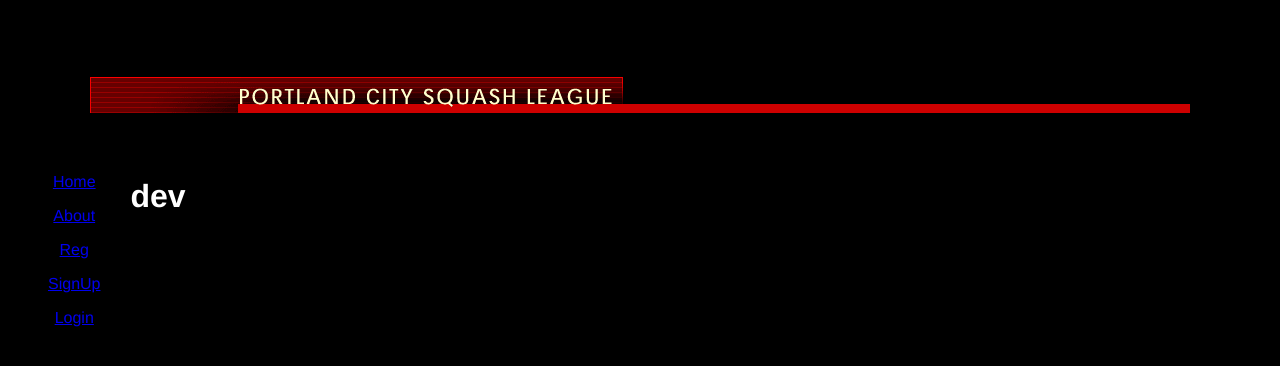
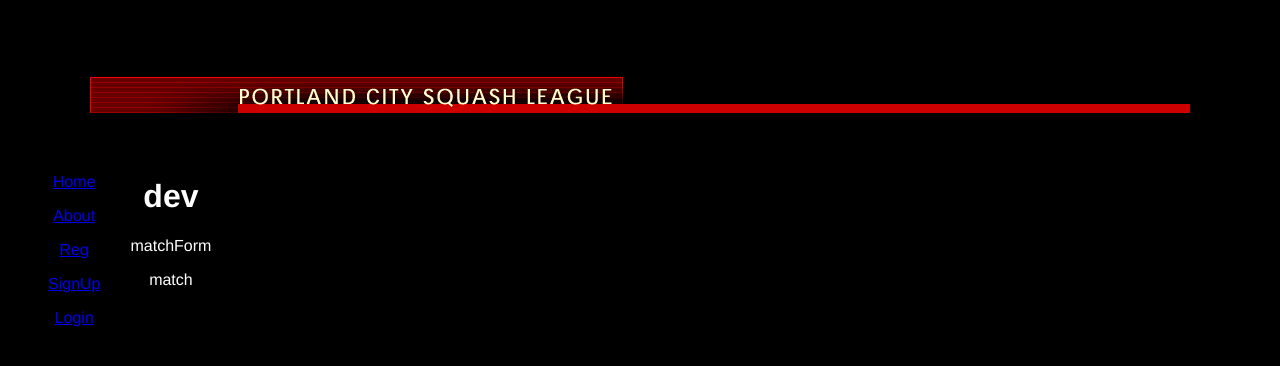
Before and after one commit to ccahill1117/pcsl-frontend, a Vue app: page /#/fun in a window 1280 px wide. Shown: the top 366 px of the page. Built offline with nearby package versions, Linux system fonts and the light colour scheme; what vuex-plugin-persistedstate would draw is missing.

Commit message:
multiword components

```diff
--- a/src/components/Match.vue
+++ b/src/components/MatchResult.vue
@@ -6,10 +6,10 @@
 
 <script>
 export default {
-  name: 'Match',
+  name: 'MatchResult',
   props: {
-    registrations: Array,
-    someProp: String
+    // registrations: Array,
+    // someProp: String
   }
 }
 </script>
--- a/src/views/FunView.vue
+++ b/src/views/FunView.vue
@@ -1,5 +1,20 @@
 <template>
   <div class="dev">
     <h1>dev</h1>
+    <MatchForm />
+    <MatchResult />
   </div>
 </template>
+
+<script>
+import MatchForm from '@/components/MatchForm.vue'
+import MatchResult from '@/components/MatchResult.vue'
+
+export default {
+  name: 'HomeView',
+  components: {
+    MatchResult,
+    MatchForm
+  }
+}
+</script>
```
Also changed, not shown: 1 other file (tests, documents, lock files or other folders).
